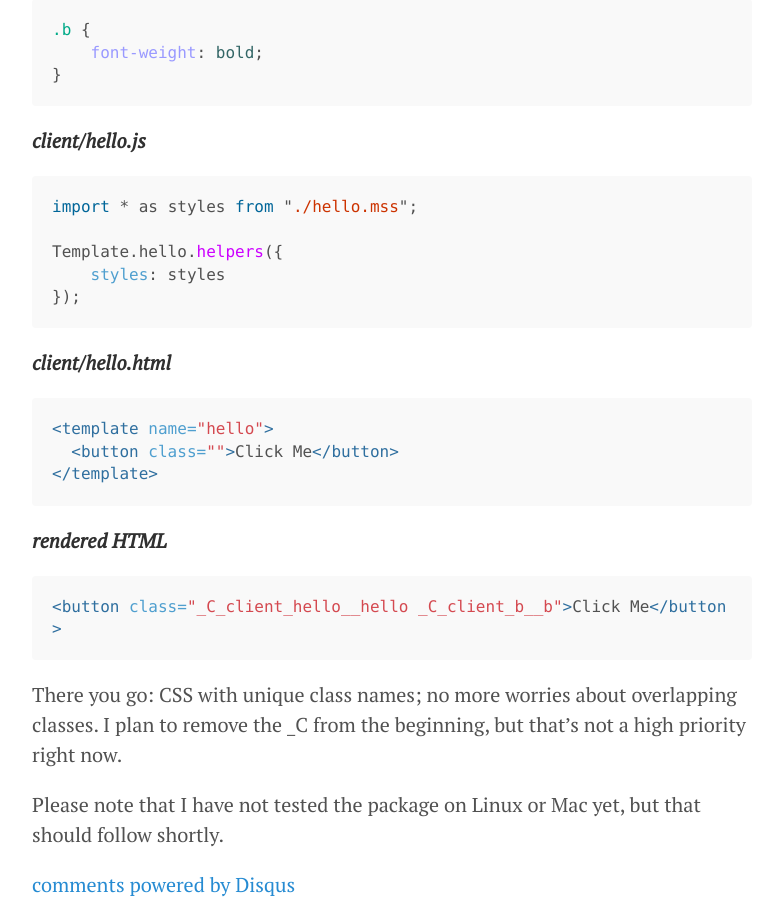
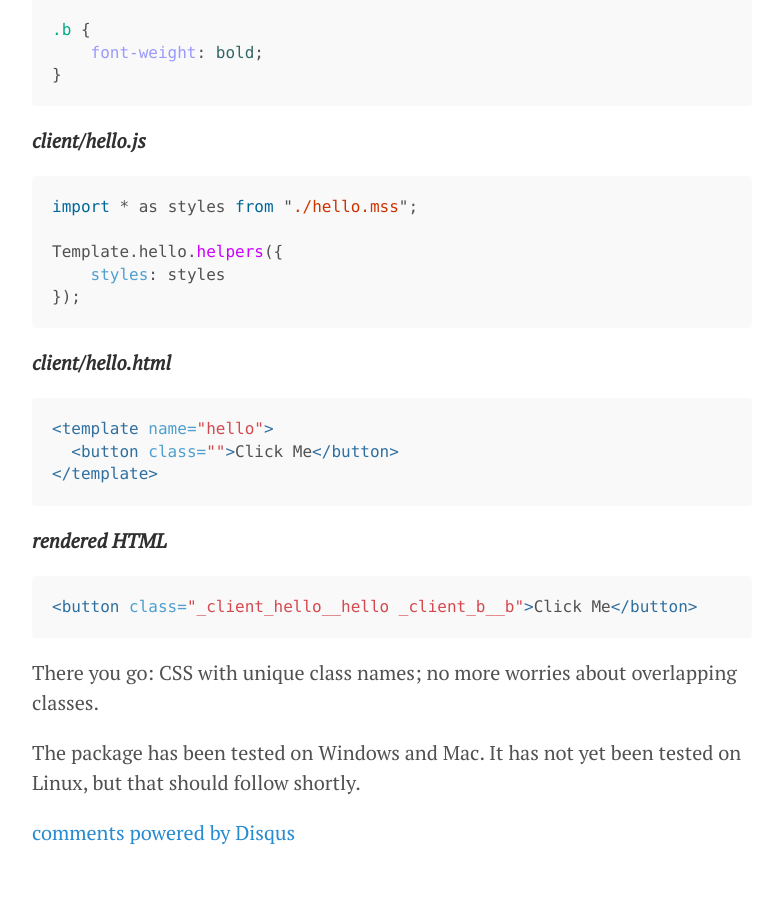
Before and after one commit to nathantreid/nathantreid.github.io, a Jekyll site: the page built from _posts/2015-11-04-css-modules-for-meteor.md, in a window 1280 px wide and 900 px high, scrolled down 1841 px. Shown: the whole window, without its empty margins (248-1024 px from the left). Built offline with Jekyll 4.4.1, drawn with Linux system fonts in a browser that asks for light colours; Markdown is read by kramdown in place of the engine named in the settings; comment, search, counter and statistics services are not loaded; after the commit the page ends 2689 px from its top, so only the background shows below that.

Commit message:
updated css modules release post for latest updates

````diff
--- a/_posts/2015-11-04-css-modules-for-meteor.md
+++ b/_posts/2015-11-04-css-modules-for-meteor.md
@@ -71,10 +71,9 @@ Template.hello.helpers({
 ***rendered HTML***
 
 ``` html
-<button class="_C_client_hello__hello _C_client_b__b">Click Me</button>
+<button class="_client_hello__hello _client_b__b">Click Me</button>
 ```
 
 There you go: CSS with unique class names; no more worries about overlapping classes.
-I plan to remove the _C from the beginning, but that's not a high priority right now.
 
-Please note that I have not tested the package on Linux or Mac yet, but that should follow shortly.
+The package has been tested on Windows and Mac. It has not yet been tested on Linux, but that should follow shortly.
````
